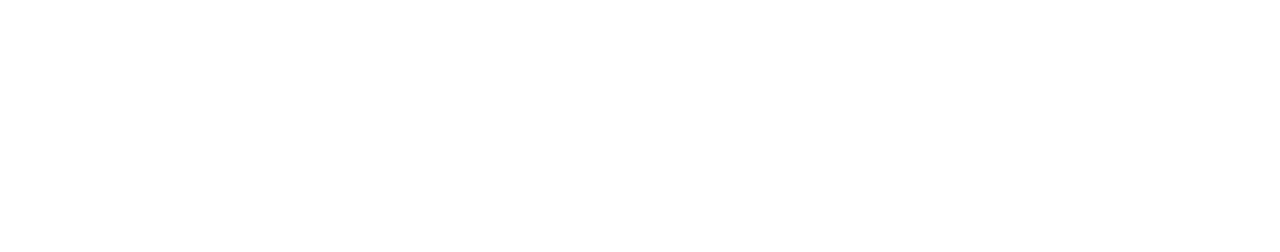
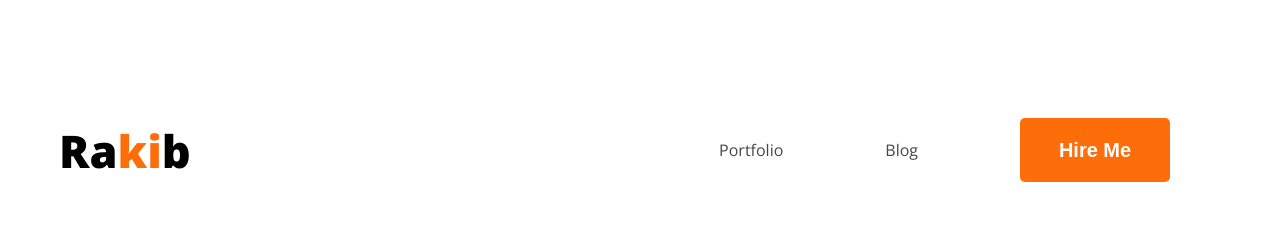
Before and after one commit to rakibulhassan07/1st-webportfolio, a plain HTML site: page index.html in a window 1280 px wide. Drawn offline with nearby package versions, Linux system fonts and the light colour scheme.

Commit message:
added nav

```diff
--- /dev/null
+++ b/Style/portfolio.css
@@ -0,0 +1,45 @@
+body{
+    font-family: 'Open Sans', sans-serif;
+}
+
+
+nav{
+    display: flex;
+    align-items: center;
+    justify-content: space-between;
+}
+nav>h3{
+    color: black;
+    font-size: 45px;
+    font-weight: 800;
+}
+
+.Orange{
+    color: #FD6E0A;
+}
+nav>ul{
+    display: flex ;
+    align-items: center;
+
+}
+nav,li{
+    list-style: none;
+    margin: 51px;
+}
+nav,a{
+    text-decoration: none;
+    color: #474747;
+}
+.OrangeButton{
+    color: #FFF;
+     background-color: #FD6E0A;
+     border: 0;
+     font-size: 20px;
+     font-weight: 700;
+     border-radius: 5px;
+     width: 150px;
+     height: 64px;
+     padding: 18,35,19,36;
+
+
+}
--- a/index.html
+++ b/index.html
@@ -4,9 +4,30 @@
     <meta charset="UTF-8">
     <meta name="viewport" content="width=device-width, initial-scale=1.0">
     <title>1st webprotfolio</title>
+    <link rel="preconnect" href="https://fonts.googleapis.com">
+    <link rel="preconnect" href="https://fonts.gstatic.com" crossorigin>
+    <link href="https://fonts.googleapis.com/css2?family=Open+Sans:wght@800&display=swap" rel="stylesheet">
+    <link rel="preconnect" href="https://fonts.googleapis.com">
+<link rel="preconnect" href="https://fonts.gstatic.com" crossorigin>
+<link href="https://fonts.googleapis.com/css2?family=Open+Sans:wght@400;800&display=swap" rel="stylesheet">
+    <link rel="stylesheet" href="Style/portfolio.css">
 </head>
 <body>
     <header>
+        <nav>
+            <h3>Ra<span class="Orange">ki</span>b</h3>
+            <ul>
+                <li>
+                    <a href="">Portfolio</a>
+                </li>
+                <li>
+                    <a href="">Blog</a>
+                </li>
+                <li>
+                    <button class="OrangeButton">Hire Me</button>
+                </li>
+            </ul>
+        </nav>
 
     </header>
     <main>
```
